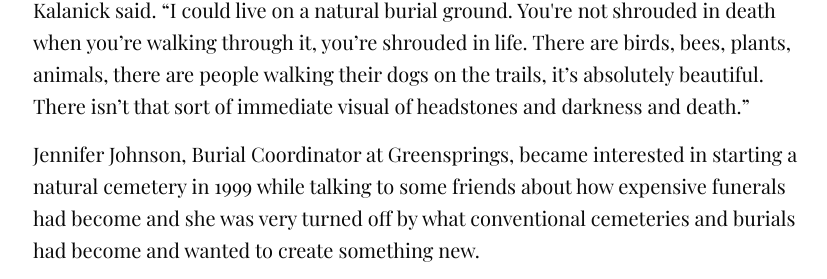
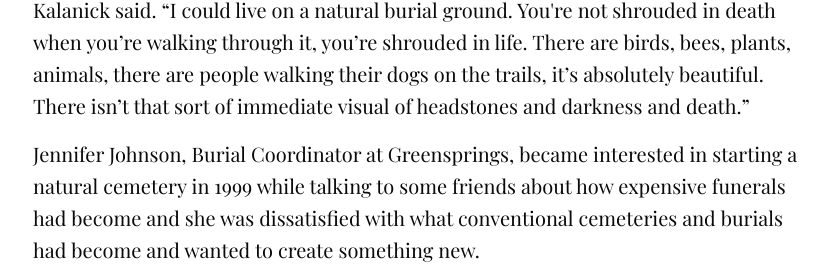
Before and after one commit to brandonshaik/capstone, a plain HTML site: page index.html in a window 1280 px wide. Shown: the part 3774-4053 px from the top of the page, without its empty margins (222-1049 px from the left). Drawn offline with nearby package versions, Linux system fonts and the light colour scheme; files whose address does not match are found by name; a web font is replaced by a local one.

```diff
--- a/index.html
+++ b/index.html
@@ -122,7 +122,7 @@
         <p>“I tour a lot of natural burial grounds and I tour a lot of conventional cemeteries,” Kalanick said. “I could live on a natural burial ground. You're not shrouded in death when you’re walking through it, you’re shrouded in life. There are birds, bees, plants, animals, there are people walking their dogs on the trails, it’s absolutely beautiful. There isn’t that sort of immediate visual of headstones and darkness and death.”</p>
 
 
-        <p>Jennifer Johnson, Burial Coordinator at Greensprings, became interested in starting a natural cemetery in 1999 while talking to some friends about how expensive funerals had become and she was very turned off by what conventional cemeteries and burials had become and wanted to create something new.</p>
+        <p>Jennifer Johnson, Burial Coordinator at Greensprings, became interested in starting a natural cemetery in 1999 while talking to some friends about how expensive funerals had become and she was dissatisfied with what conventional cemeteries and burials had become and wanted to create something new.</p>
 
 
         <p>She also wanted to educate people about the environmental cost of embalming. </p>
```
